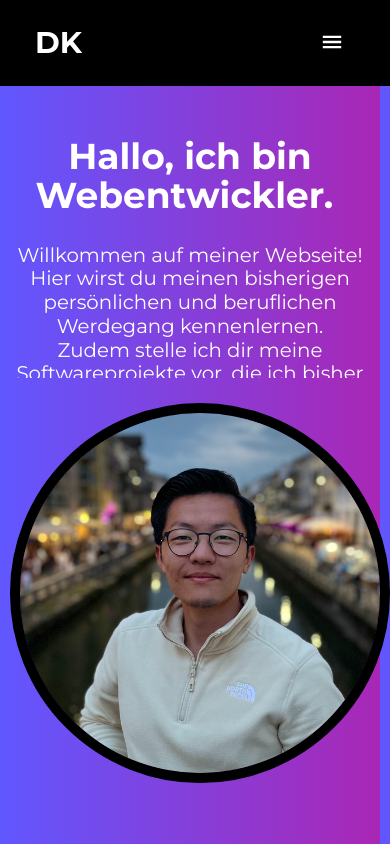
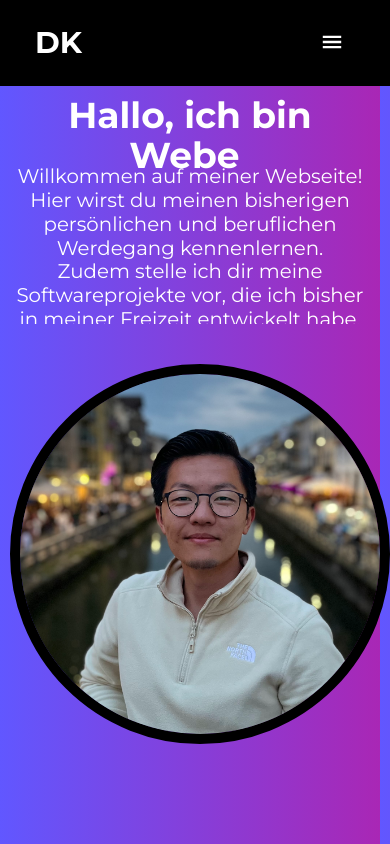
Before and after one commit to DenKim94/PRJ_myPortfolioWebsite, a React (Vite) app in the folder my-website-app/: page / in a window 390 px wide. Shown: the top 844 px of the page. Built offline with nearby package versions, Linux system fonts and the light colour scheme.

Commit message:
Optimized start section structure for responsive desing

```diff
--- a/my-website-app/src/components/InfoTextContainer.jsx
+++ b/my-website-app/src/components/InfoTextContainer.jsx
@@ -61,9 +61,6 @@ const InfoTextContainer = () => {
                     ]}
                 />
             </h1>
-            <p className="description-text">
-                {globalConstants.INFO_TEXT_START_SECTION}
-            </p>
         </div>
     );
 }
--- a/my-website-app/src/components/StartSection.jsx
+++ b/my-website-app/src/components/StartSection.jsx
@@ -15,8 +15,11 @@ import * as globalConstants from './../globalConstants.js'
 function StartSection() {
     return (
         <section id='start'className='start-section'>
+            <InfoTextContainer />
             <div className='start-content-container'>
-                <InfoTextContainer />
+                <p className="description-text">
+                    {globalConstants.INFO_TEXT_START_SECTION}
+                </p>
                 <PhotoSlider fullPhotoPath = {globalConstants.fullPhotoPath} />
             </div>
         </section>
--- a/my-website-app/src/globalConstants.js
+++ b/my-website-app/src/globalConstants.js
@@ -8,10 +8,10 @@ export const SCROLL_VIEW_OFFSET = 0;            // Offset in Pixel für den Scro
 
 // Dauer in Millisekunden für die Tipp-Animationen der Texte
 export const NUMBER_LOOP_ANIMATION = 1;
-export const TYPE_ANIMATION_DURATION_1 = 80;
-export const TYPE_ANIMATION_DURATION_2 = 80;
-export const HOLD_ANIMATION_DURATION_1 = 2000;
-export const HOLD_ANIMATION_DURATION_2 = 2000;
+export const TYPE_ANIMATION_DURATION_1 = 60;
+export const TYPE_ANIMATION_DURATION_2 = 60;
+export const HOLD_ANIMATION_DURATION_1 = 1500;
+export const HOLD_ANIMATION_DURATION_2 = 1500;
 
 /* Relative Schwellenwerte (0-1) für die Anpassung des Offsets beim Scrollefffekt
 im benötigten Format von framer-motion: [start, end] */
--- a/my-website-app/src/styles/StartSection.css
+++ b/my-website-app/src/styles/StartSection.css
@@ -1,25 +1,25 @@
 @import url('index.css');
 
 .start-content-container{
-    margin-top: var(--padding-topAbsValue);
+    margin-top: 0;
     display: flex;
-    align-items: stretch; /* Anpassen */
+    align-items: flex-start; /* Anpassen */
     flex-direction: row;
     justify-content: space-between;
-    height: 90%;
+    height: 80%;
 }
 
 .info-text-container{
-    width: 55%;
+    width: 100%;
     display: flex;
+    flex-direction: column;
     align-items: flex-start;
-    flex-direction: column;
-    margin-right: 20px;
+    justify-content: center;
+    margin-top: 20px;
 }
 
 .greeting-text {
     font-size: 2rem;
-    width: 100%;
     text-align: left;
 }
 
@@ -31,17 +31,23 @@
     transform: translateY(20px);
     animation: slideUp 1.3s ease-out forwards;
     animation-delay: var(--animationDelay);
+    min-height: var(--minHeightDescriptionText);
     height: 100%; /* same height as .start-content-container */
     width: 100%;
     overflow-y: auto;
     white-space: pre-line;
+    margin-right: 15px;
+    margin-top: 0;
+    margin-bottom: 0;
+
 }
 
 .image-container {
-    width: 45%;
+    width: 100%;
     margin-top: var(--offsetImageContainer);
     display: flex;
-    justify-content: center;
+    flex-direction: column;
+    align-items: center;
     position: relative;
     min-width: var(--photoFrameSize);
     min-height: var(--photoFrameSize);
@@ -50,7 +56,6 @@
     border-radius: 50%;
     border: var(--border-width, 5px) solid var(--border-color, black);
     overflow: hidden;
-    align-items: center;
 }
 
 .slider {
@@ -84,20 +89,32 @@
     }
 }
 
+/* Mobile view: laptop */
+@media(max-width: 1700px) and (max-height: 1050px){
+    .description-text{
+        padding-right: 15px;
+    }
+}
+
+
 /* Mobile view: tablet */
-@media screen and (max-width: 800px){
+@media screen and (max-width: 820px) and (max-height: 1040px){
     .start-content-container{
         flex-direction: column;
-        justify-content: center;
-        margin-top: calc(var(--padding-topAbsValue)*0.75);
+        justify-content: flex-start;
+        margin-top: 0;
     }
+
     .info-text-container{
         width: 100%;
-        height: 40%;
+        height: 12%;
         align-items: center;
-        margin-bottom: 10px;
+        justify-content: flex-end;
+        margin-top: 0;
+        margin-bottom: 20px;
         margin-right: 0;
     }
+
     .greeting-text{
         height: 20%;
         text-align: center;
@@ -105,11 +122,13 @@
 
     .description-text{
         text-align: center;
-        height: 100%;
+        height: 25%;
         line-height: 1.2;
-        margin-bottom: 15px;
+        margin-bottom: 40px;
+        margin-right: 0;
         padding-right: 0;
     }
+
     .image-container{
         width: 40%;
         height: 25%;
@@ -117,40 +136,36 @@
     }
 }
 
-@media(min-height: 1000px){
-    .start-content-container{
-        align-items: center;
-        margin-top: 0px;
-        height: 90%;
-    }
-}
 
 /* Mobile view: smartphone */
 @media screen and (max-width: 420px) and (max-height: 820px){
     .start-content-container{
         flex-direction: column;
-        justify-content: center;
+        justify-content: flex-start;
+        align-items: center;
         margin-top: 0;
     }
     .info-text-container{
         width: 100%;
-        height: 40%;
+        height: 10%;
         align-items: center;
-        margin-bottom: 15px;
+        justify-content: center;
+        margin-bottom: 25px;
         margin-right: 0;
     }
     .greeting-text{
-        height: 60%;
+        height: 100%;
         font-size: 1.9rem;
-        margin-top: 45px;
+        margin-top: 25px;
         margin-bottom: 0;
     }
     .description-text{
         text-align: center;
-        height: 90%;
+        height: var(--minHeightDescriptionText);
         line-height: 1.06;
         margin-bottom: 10px;
         padding-right: 0;
+        margin-right: 0;
     }
     .image-container{
         min-width: calc(var(--photoFrameSize)*0.8);
--- a/my-website-app/src/styles/index.css
+++ b/my-website-app/src/styles/index.css
@@ -2,6 +2,7 @@
   --minAppWidth: 360px;
   --minAppHeight: 640px;
   --minHeightCardContainer: 320px;
+  --minHeightDescriptionText: 150px;
   --padding-relValue: 15%;
   --minHeightHeader: 60px;
   --padding-topAbsValue: 50px;
@@ -14,7 +15,7 @@
   --marginRight-Footer: 35px;
   --animationDelay: 1.5s;
   --photoFrameSize: 360px;
-  --offsetImageContainer: 120px;
+  --offsetImageContainer: 0;
   --minWidthProjectCard: 240px;
   --maxWidthProjectCard: 350px;
   --maxHeightProjectCard: 240px;
```
